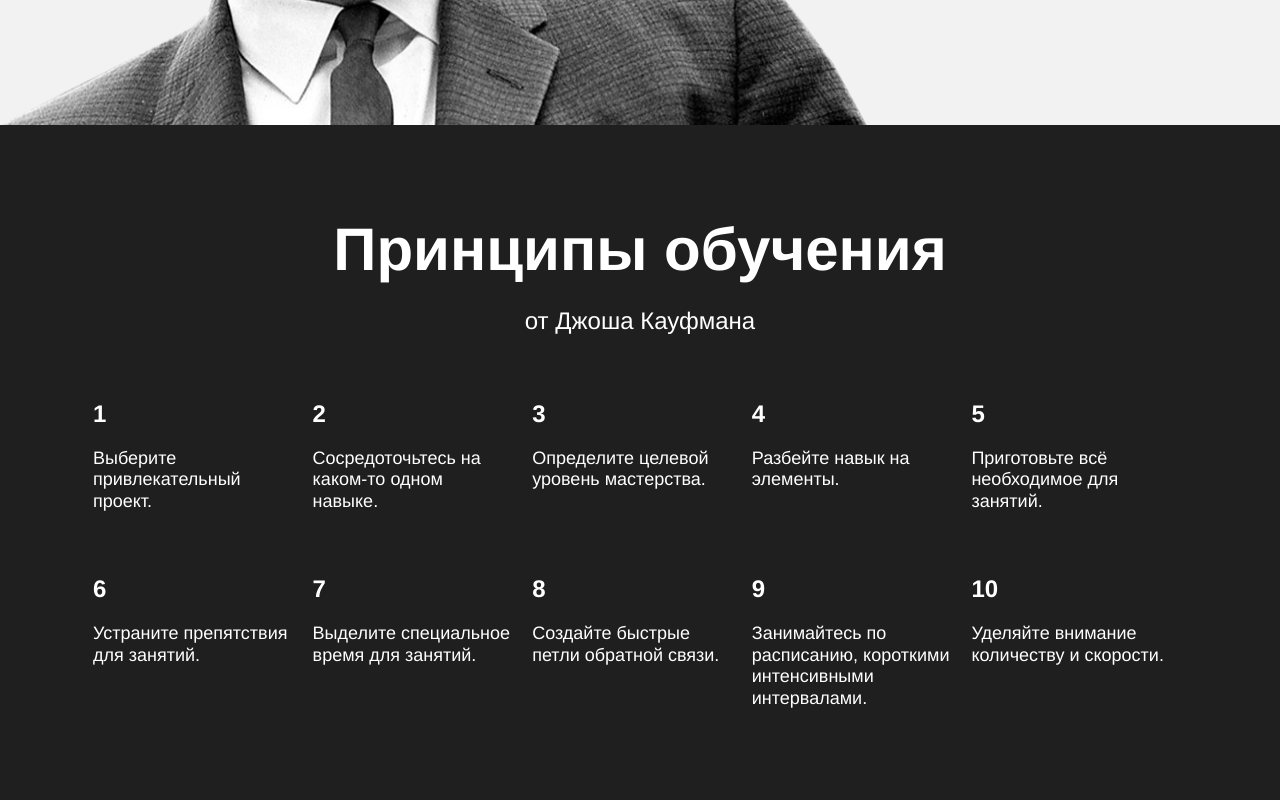
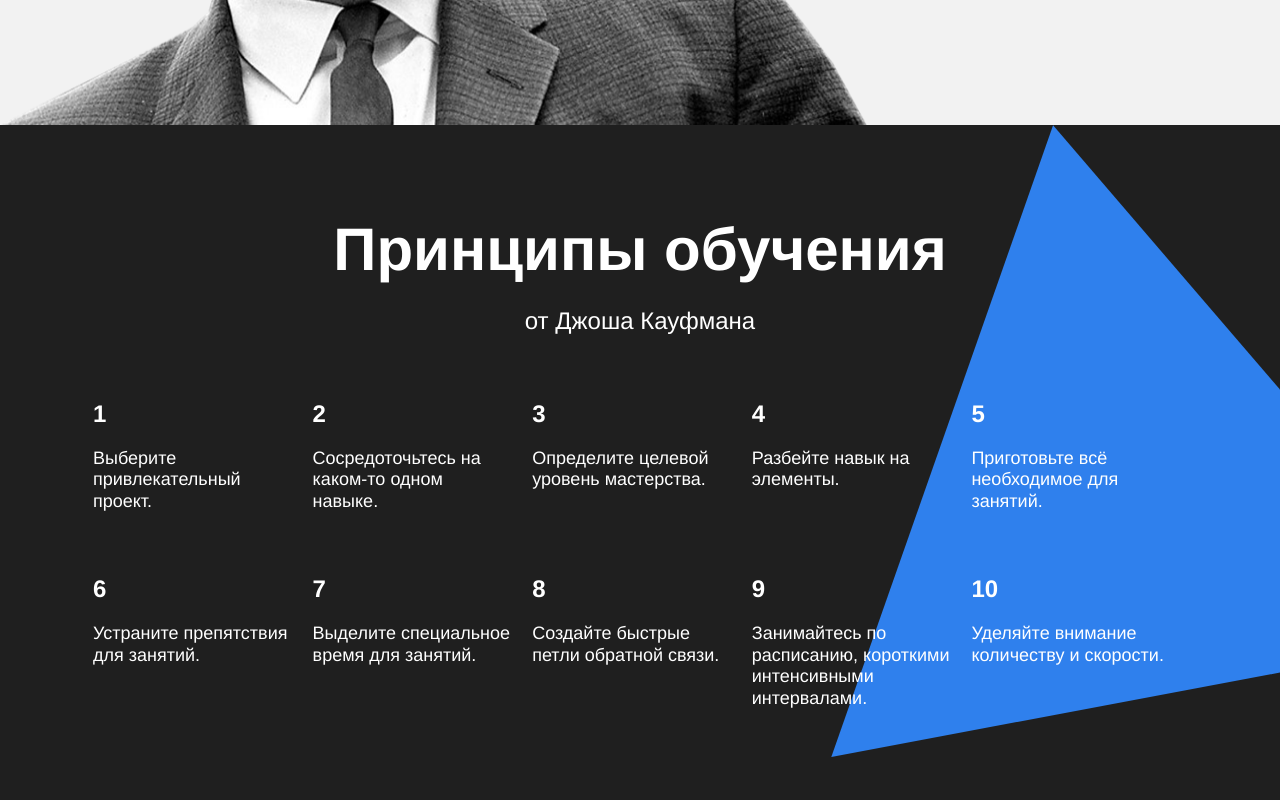
Before and after one commit to mrrezak555/how-to-learn, a plain HTML site: page index.html in a window 1280 px wide. Shown: the part 2780-3580 px from the top of the page. Drawn offline with Linux system fonts and the light colour scheme.

Commit message:
second_rew_2

```diff
--- a/styles/style.css
+++ b/styles/style.css
@@ -262,7 +262,9 @@
 
 .kaufman__triangle {
   background-image: url(../images/kaufman-triangle.svg);
-  background-size: 877px 877px;
+  background-size: cover;
+  width: 877px;
+  height: 877px;
   position: absolute;
   top: 0;
   right: -210px;
```
